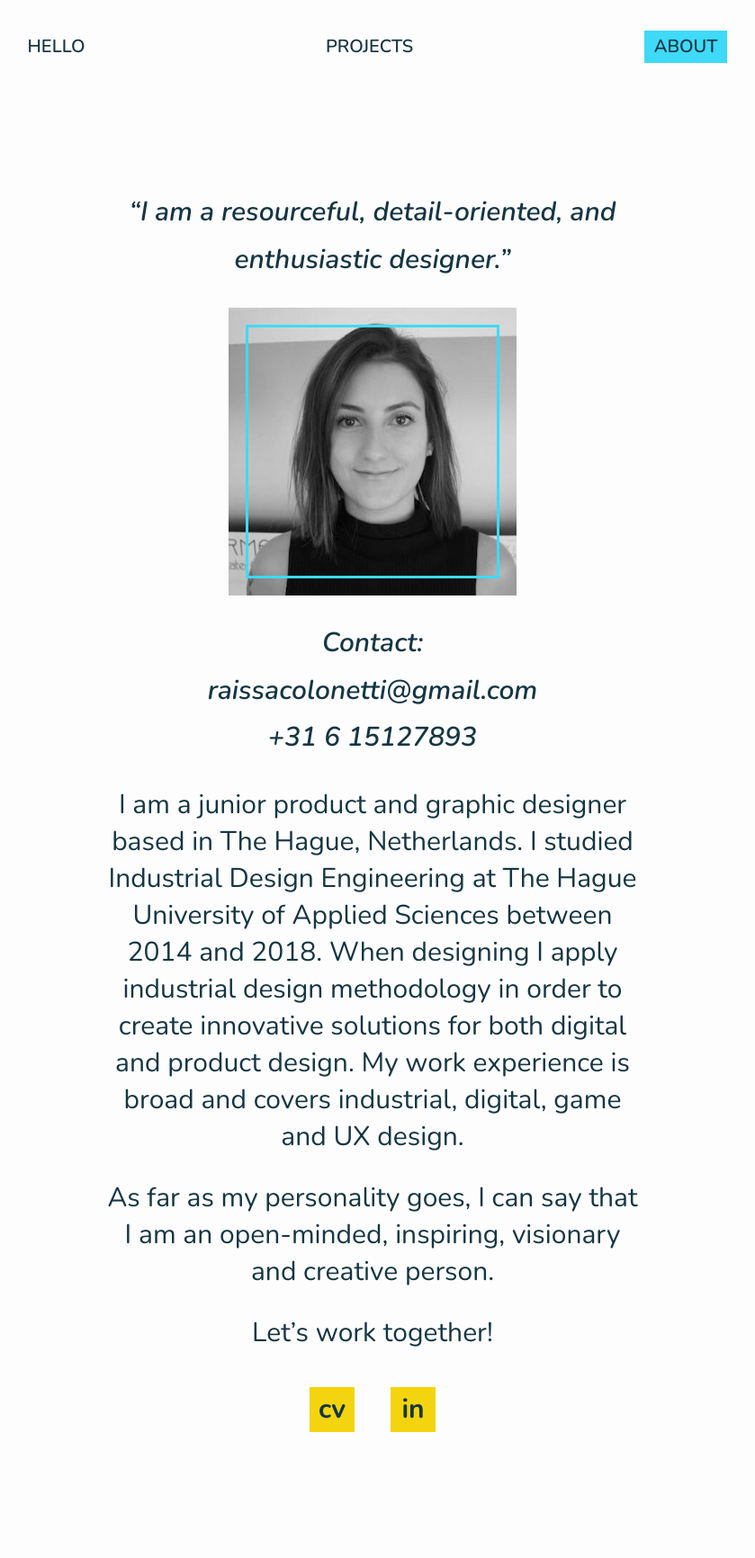
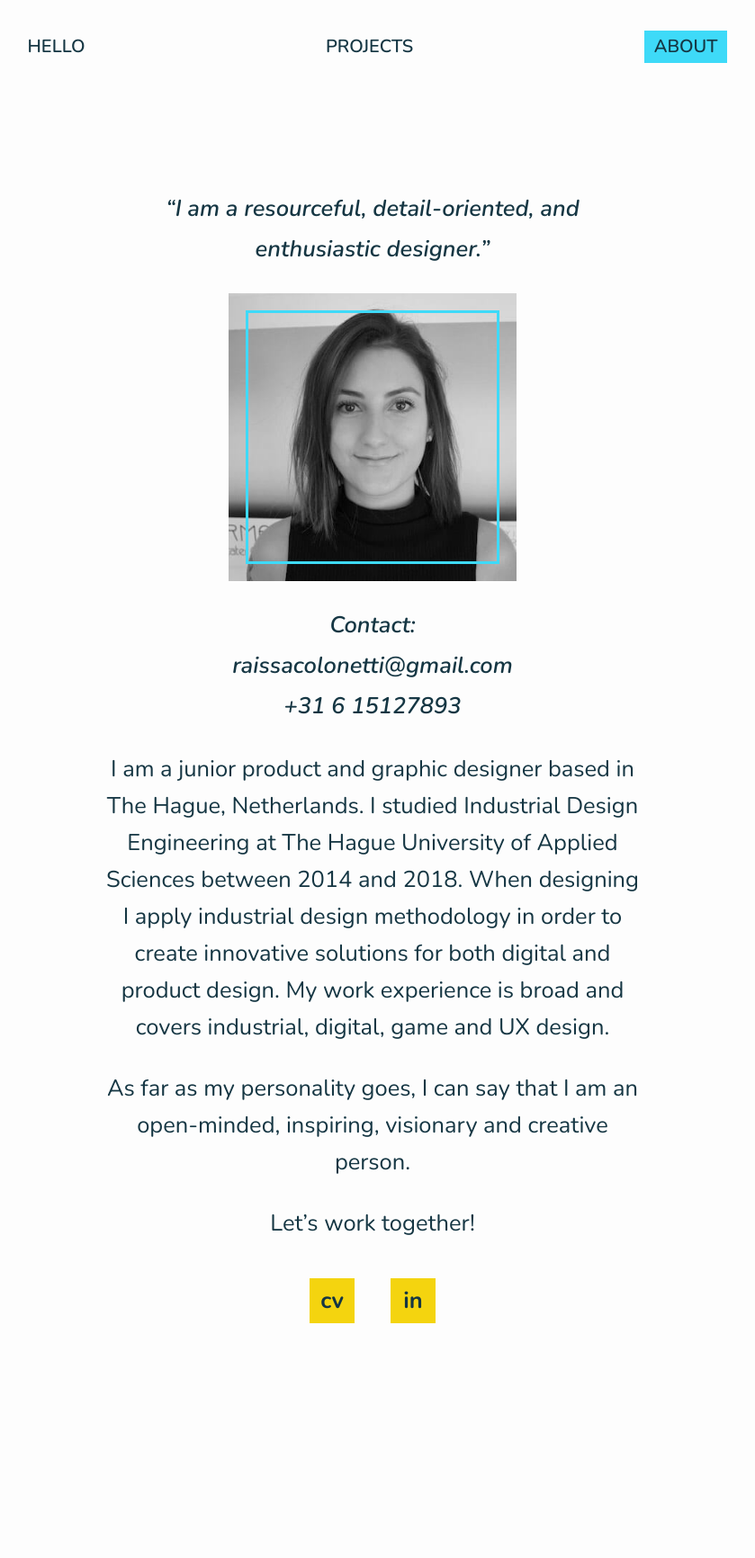
Before and after one commit to NunoAlexandre/raissacolonetti.github.io, a Jekyll site: the page built from about.html, in a window 1280 px wide. Shown: the whole page at 90% size, without its empty margins (226-1065 px from the left). Built offline with Jekyll 4.4.1, drawn with Linux system fonts in a browser that asks for light colours; after the commit the page ends 1611 px from its top, so only the background shows below that.

Commit message:
Tweak font text size

```diff
--- a/_sass/_layout.scss
+++ b/_sass/_layout.scss
@@ -172,7 +172,7 @@
   #description,
   #links a
   {
-    font-size: 30px;
+    font-size: $text-font-size;
   }
 
   #contact-details {
@@ -219,7 +219,7 @@
     height: 50px;
     line-height: 50px;
     text-align: center;
-    font-size: 30px;
+    font-size: $text-font-size;
     font-weight: 700;
     color: $text-color;
     background-color: $yellow-color;
@@ -292,7 +292,7 @@
   }
 
   .subtitle, p, .credits{
-    font-size: 30px;
+    font-size: $text-font-size;
   }
 
   img {
--- a/css/main.scss
+++ b/css/main.scss
@@ -14,6 +14,7 @@
 $second-font-family: Merriweather, Georgia, serif;
 $small-font-size:  $base-font-size * 0.825;
 $base-line-height: 1.75;
+$text-font-size: 2.5ch;
 
 $spacing-unit:     27px;
 
```
